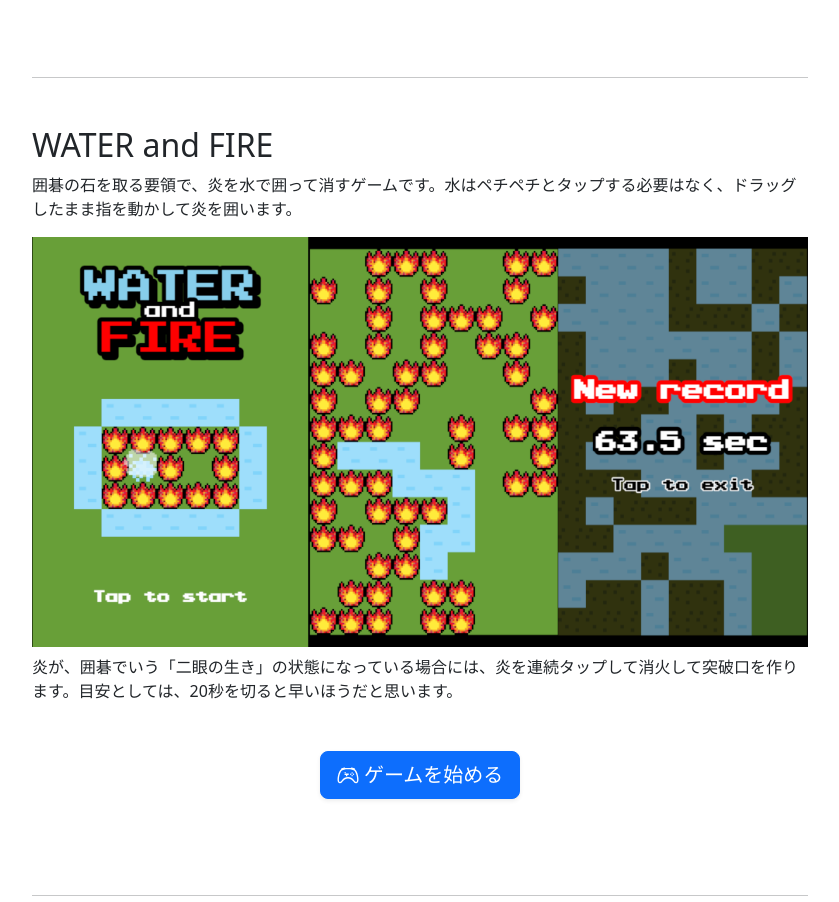
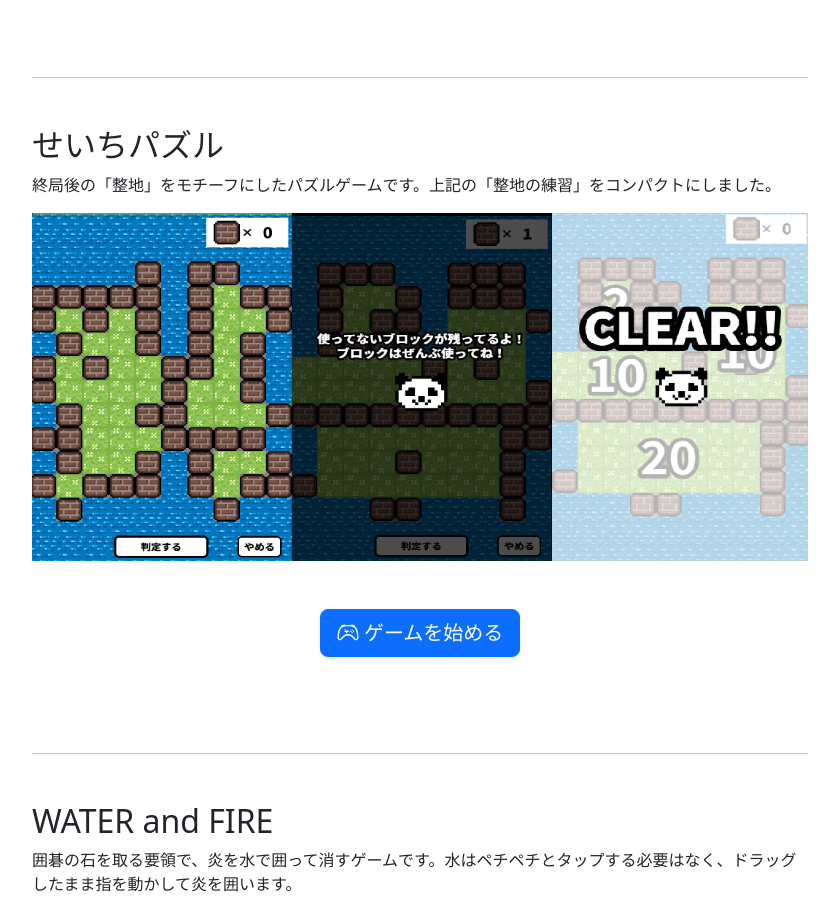
Before and after one commit to igo9x9/index, a plain HTML site: page index.html in a window 1280 px wide. Shown: the part 1940-2842 px from the top of the page, without its empty margins (220-1059 px from the left). Drawn offline with nearby package versions, Linux system fonts and the light colour scheme.

Commit message:
Update index.html

```diff
--- a/index.html
+++ b/index.html
@@ -69,6 +69,28 @@
                 </p>
                 <div class="text-center my-5">
                     <a href="https://igo9x9.github.io/seichi/" class="btn btn-lg btn-primary shadow-sm">
+                        <svg xmlns="http://www.w3.org/2000/svg" width="22" height="22" fill="currentColor" class="bi bi-controller" viewBox="0 1 16 16">
+                            <path d="M11.5 6.027a.5.5 0 1 1-1 0 .5.5 0 0 1 1 0m-1.5 1.5a.5.5 0 1 0 0-1 .5.5 0 0 0 0 1m2.5-.5a.5.5 0 1 1-1 0 .5.5 0 0 1 1 0m-1.5 1.5a.5.5 0 1 0 0-1 .5.5 0 0 0 0 1m-6.5-3h2v1h2v1h-1v1h-1v-1h-1v-1h2z"/>
+                            <path d="M3.051 3.26a.5.5 0 0 1 .354-.613l1.932-.518a.5.5 0 0 1 .62.39c.655-.079 1.35-.117 2.043-.117.72 0 1.443.041 2.12.126a.5.5 0 0 1 .622-.399l1.932.518a.5.5 0 0 1 .306.729q.211.136.373.297c.408.408.78 1.05 1.095 1.772.32.733.599 1.591.805 2.466s.34 1.78.364 2.606c.024.816-.059 1.602-.328 2.21a1.42 1.42 0 0 1-1.445.83c-.636-.067-1.115-.394-1.513-.773-.245-.232-.496-.526-.739-.808-.126-.148-.25-.292-.368-.423-.728-.804-1.597-1.527-3.224-1.527s-2.496.723-3.224 1.527c-.119.131-.242.275-.368.423-.243.282-.494.575-.739.808-.398.38-.877.706-1.513.773a1.42 1.42 0 0 1-1.445-.83c-.27-.608-.352-1.395-.329-2.21.024-.826.16-1.73.365-2.606.206-.875.486-1.733.805-2.466.315-.722.687-1.364 1.094-1.772a2.3 2.3 0 0 1 .433-.335l-.028-.079zm2.036.412c-.877.185-1.469.443-1.733.708-.276.276-.587.783-.885 1.465a14 14 0 0 0-.748 2.295 12.4 12.4 0 0 0-.339 2.406c-.022.755.062 1.368.243 1.776a.42.42 0 0 0 .426.24c.327-.034.61-.199.929-.502.212-.202.4-.423.615-.674.133-.156.276-.323.44-.504C4.861 9.969 5.978 9.027 8 9.027s3.139.942 3.965 1.855c.164.181.307.348.44.504.214.251.403.472.615.674.318.303.601.468.929.503a.42.42 0 0 0 .426-.241c.18-.408.265-1.02.243-1.776a12.4 12.4 0 0 0-.339-2.406 14 14 0 0 0-.748-2.295c-.298-.682-.61-1.19-.885-1.465-.264-.265-.856-.523-1.733-.708-.85-.179-1.877-.27-2.913-.27s-2.063.091-2.913.27"/>
+                        </svg>
+                        ゲームを始める</a>
+                </div>
+            </div>
+        </div>
+
+        <hr class="my-5">
+
+        <div class="row">
+            <div class="col">
+                <h2>せいちパズル</h2>
+                <p>
+                    終局後の「整地」をモチーフにしたパズルゲームです。上記の「整地の練習」をコンパクトにしました。
+                </p>
+                <div>
+                    <img src="./seiton.png" class="img-fluid mx-auto my-2 d-block" style="width: 800px;">
+                </div>
+                <div class="text-center my-5">
+                    <a href="https://igo9x9.github.io/seiton/" class="btn btn-lg btn-primary shadow-sm">
                         <svg xmlns="http://www.w3.org/2000/svg" width="22" height="22" fill="currentColor" class="bi bi-controller" viewBox="0 1 16 16">
                             <path d="M11.5 6.027a.5.5 0 1 1-1 0 .5.5 0 0 1 1 0m-1.5 1.5a.5.5 0 1 0 0-1 .5.5 0 0 0 0 1m2.5-.5a.5.5 0 1 1-1 0 .5.5 0 0 1 1 0m-1.5 1.5a.5.5 0 1 0 0-1 .5.5 0 0 0 0 1m-6.5-3h2v1h2v1h-1v1h-1v-1h-1v-1h2z"/>
                             <path d="M3.051 3.26a.5.5 0 0 1 .354-.613l1.932-.518a.5.5 0 0 1 .62.39c.655-.079 1.35-.117 2.043-.117.72 0 1.443.041 2.12.126a.5.5 0 0 1 .622-.399l1.932.518a.5.5 0 0 1 .306.729q.211.136.373.297c.408.408.78 1.05 1.095 1.772.32.733.599 1.591.805 2.466s.34 1.78.364 2.606c.024.816-.059 1.602-.328 2.21a1.42 1.42 0 0 1-1.445.83c-.636-.067-1.115-.394-1.513-.773-.245-.232-.496-.526-.739-.808-.126-.148-.25-.292-.368-.423-.728-.804-1.597-1.527-3.224-1.527s-2.496.723-3.224 1.527c-.119.131-.242.275-.368.423-.243.282-.494.575-.739.808-.398.38-.877.706-1.513.773a1.42 1.42 0 0 1-1.445-.83c-.27-.608-.352-1.395-.329-2.21.024-.826.16-1.73.365-2.606.206-.875.486-1.733.805-2.466.315-.722.687-1.364 1.094-1.772a2.3 2.3 0 0 1 .433-.335l-.028-.079zm2.036.412c-.877.185-1.469.443-1.733.708-.276.276-.587.783-.885 1.465a14 14 0 0 0-.748 2.295 12.4 12.4 0 0 0-.339 2.406c-.022.755.062 1.368.243 1.776a.42.42 0 0 0 .426.24c.327-.034.61-.199.929-.502.212-.202.4-.423.615-.674.133-.156.276-.323.44-.504C4.861 9.969 5.978 9.027 8 9.027s3.139.942 3.965 1.855c.164.181.307.348.44.504.214.251.403.472.615.674.318.303.601.468.929.503a.42.42 0 0 0 .426-.241c.18-.408.265-1.02.243-1.776a12.4 12.4 0 0 0-.339-2.406 14 14 0 0 0-.748-2.295c-.298-.682-.61-1.19-.885-1.465-.264-.265-.856-.523-1.733-.708-.85-.179-1.877-.27-2.913-.27s-2.063.091-2.913.27"/>
```
